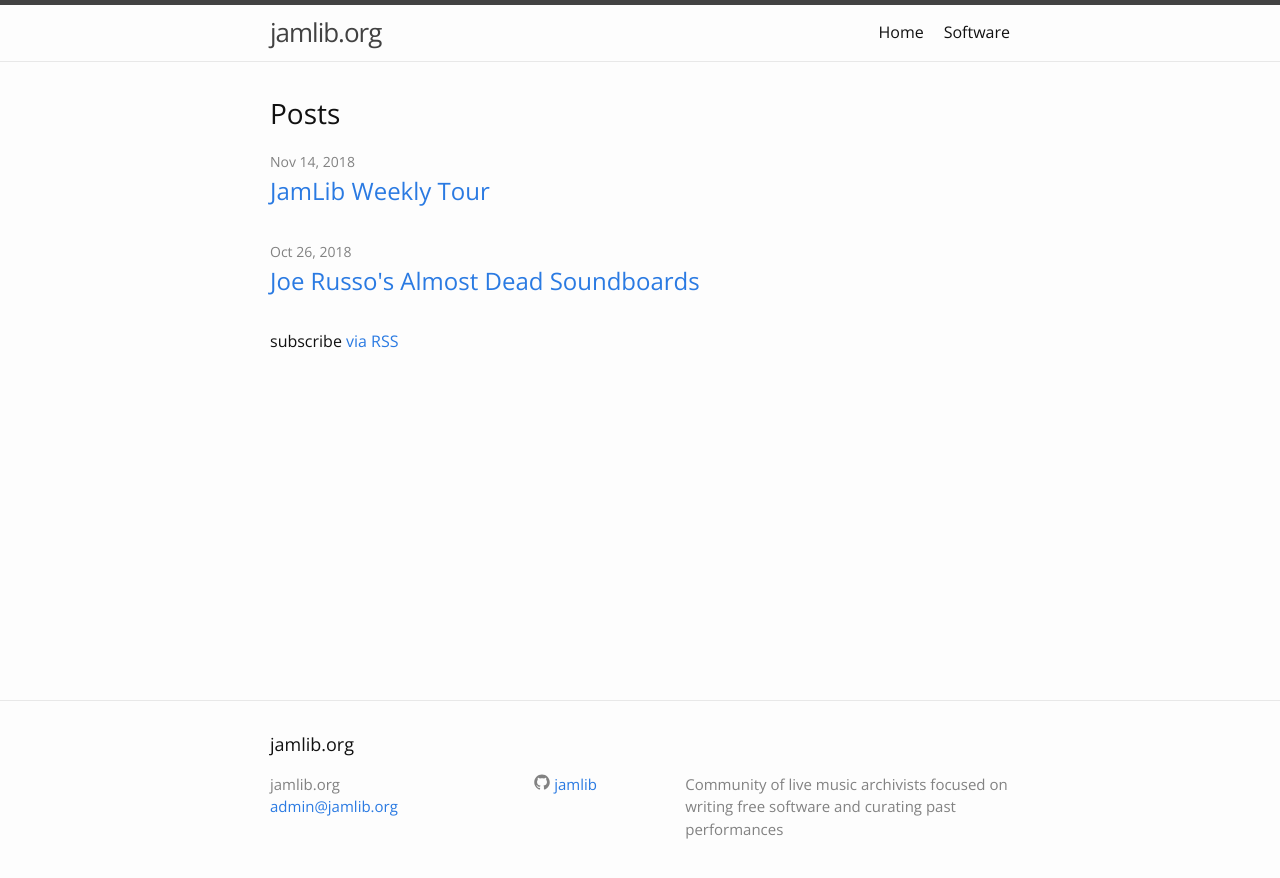
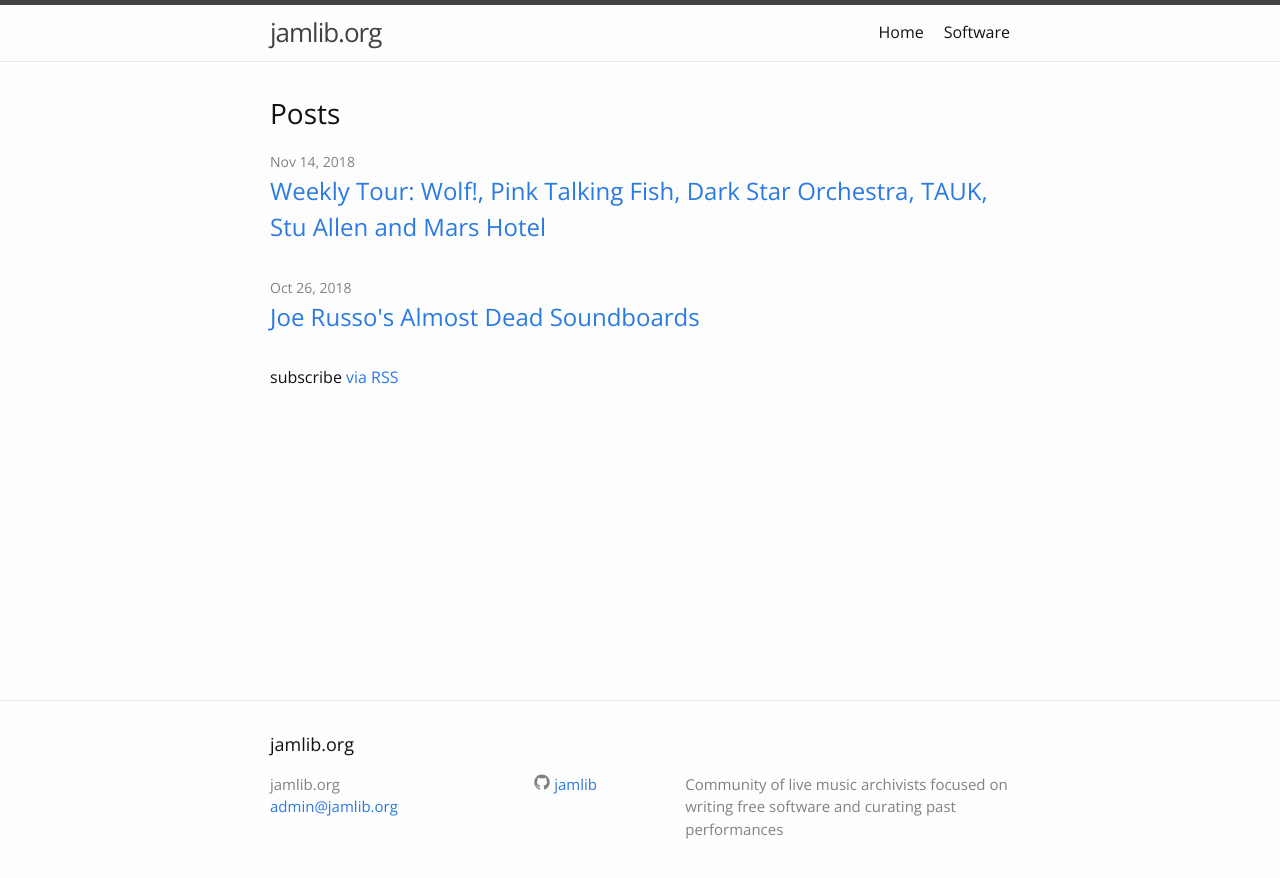
Before and after one commit to jamsetjimmy/jamlib.org, a Jekyll site: the page built from index.md, in a window 1280 px wide. Shown: the top 878 px of the page. Built offline with Jekyll 4.4.1, drawn with Linux system fonts in a browser that asks for light colours.

Commit message:
posts: weekly tour 1, add images, track names

```diff
--- a/_posts/2018-11-14-jamset-jimmys-weekly-tour.md
+++ b/_posts/2018-11-14-jamset-jimmys-weekly-tour.md
@@ -1,6 +1,6 @@
 ---
 layout: post
-title: "JamLib Weekly Tour"
+title: "Weekly Tour: Wolf!, Pink Talking Fish, Dark Star Orchestra, TAUK, Stu Allen and Mars Hotel"
 author: "Jamset Jimmy"
 date: 2018-11-14
 ---
@@ -9,6 +9,10 @@
 
 - **Date:** Friday, November 2, 2018
 - **Location:** One Longfellow Square, Portland, Maine
+
+![Wolf!](https://archive.org/14/items/wolf2018-11-02.elam260.sbd.flac/wolf2018-11-02.jpg "Wolf!"){:height="200px"}
+
+**"Sock Full of Quarters" - Wolf!**
 
 <audio src="https://archive.org/download/wolf2018-11-02.elam260.sbd.flac/wolf2018-11-02.elam260.sbd.d1t08.mp3" controls></audio>
 
@@ -21,6 +25,10 @@
 - **Date:** Friday, November 2, 2018
 - **Location:** Hard Rock Hotel and Casino, Las Vegas, Nevada
 
+![Pink Talking Fish]({{ site.baseurl }}/assets/weekly-tour/2018-11-01-PTF.jpg "Pink Talking Fish"){:height="200px"}
+
+**"Money" - Pink Talking Fish**
+
 <audio src="https://archive.org/download/ptf2018-11-02.flac16/ptf2018-11-02t12.mp3" controls></audio>
 
 Full Show Link: [https://archive.org/details/ptf2018-11-02.flac16](https://archive.org/details/ptf2018-11-02.flac16)
@@ -32,16 +40,24 @@
 - **Date:** Friday, November 3, 2018
 - **Location:** Revolution, Fort Lauderdale, Florida
 
+![Dark Star Orchestra](https://archive.org/13/items/dso2018-11-03.2018-11-03.aud.flac16/DSO.jpg "Dark Star Orchestra"){:height="200px"}
+
+**"Eyes of the World" - Dark Star Orchestra**
+
 <audio src="https://archive.org/download/dso2018-11-03.2018-11-03.aud.flac16/19EyesOfTheWorld.mp3" controls></audio>
 
 Full Show Link: [https://archive.org/details/dso2018-11-03.2018-11-03.aud.flac16](https://archive.org/details/dso2018-11-03.2018-11-03.aud.flac16)
 
 ---
 
-## Tauk
+## TAUK
 
 - **Date:** Friday, November 3, 2018
 - **Location:** Star Theater, Portland, Oregon
+
+![TAUK]({{ site.baseurl }}/assets/weekly-tour/2018-11-03-Tauk.jpg "TAUK"){:height="200px"}
+
+**"Power of Soul" - TAUK**
 
 <audio src="https://archive.org/download/tauk2018-11-03.mk4.flac24/Tauk2018-11-03SchoepsMk4Set211.mp3" controls></audio>
 
@@ -54,6 +70,10 @@
 - **Date:** Friday, November 2, 2018
 - **Location:** Ashkenaz Music and Dance Community Center, Berkeley, California
 
+![Stu Allen and Mars Hotel]({{ site.baseurl }}/assets/bands/Stu-Allen.jpg "Stu Allen and Mars Hotel"){:height="200px"}
+
+**"Music Never Stopped" - Stu Allen & Mars Hotel**
+
 <audio src="https://archive.org/download/SAMH2018-11-02.StuAllenMarsHotel2018-11-02b.flac16/StuAllenMarsHotel2018-11-02d1T02.mp3" controls></audio>
 
 Full Show Link: [https://archive.org/details/SAMH2018-11-02.StuAllenMarsHotel2018-11-02b.flac16](https://archive.org/details/SAMH2018-11-02.StuAllenMarsHotel2018-11-02b.flac16)
```
Also changed, not shown: assets/bands/Stu-Allen.jpg (added), assets/weekly-tour/2018-11-01-PTF.jpg (added), assets/weekly-tour/2018-11-03-Tauk.jpg (added).
